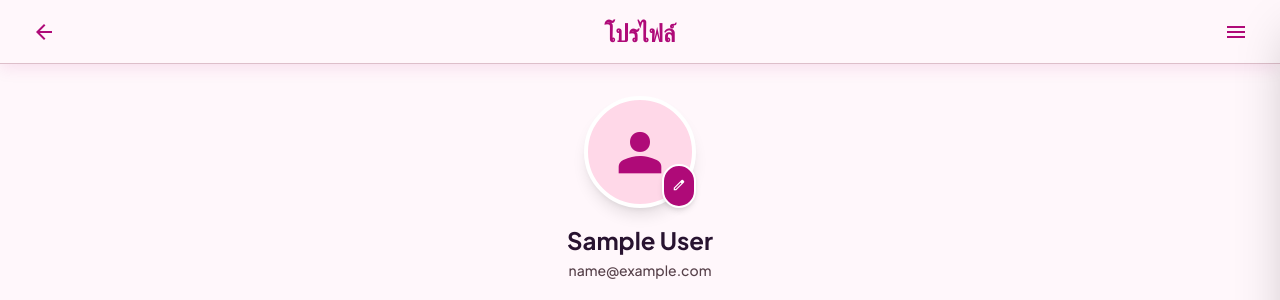
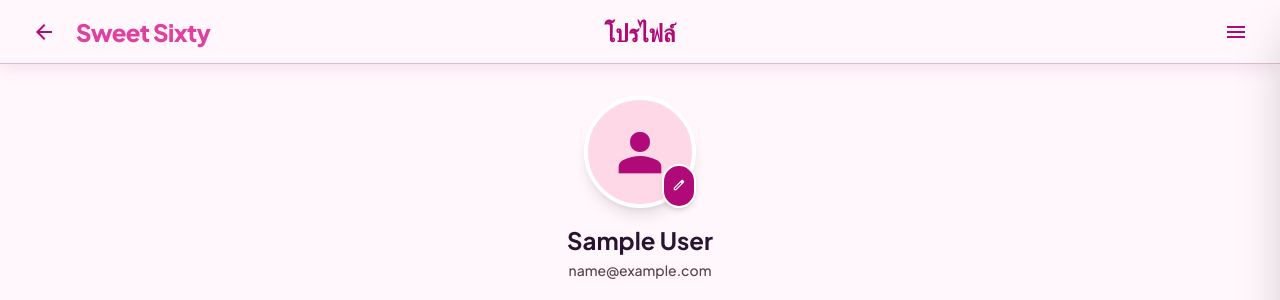
Before and after one commit to paiepor/sweet60, a Django app: page /profile/ in a window 1280 px wide. Shown: the top 300 px of the page. Run offline with Django 5.2, Linux system fonts and the light colour scheme; the visitor is signed in with stand-in values (Sample User, id 1); data comes from the database, SQL or seed files in the repository; data that the repository does not hold is empty; some libraries are stand-ins or nearby versions.

Commit message:
Refactor header and menu styles in multiple templates; add back navigation button in emergency and profile pages
Co-authored-by: Copilot <copilot@github.com>

```diff
--- a/templates/emergency.html
+++ b/templates/emergency.html
@@ -57,6 +57,9 @@
 <!-- Header -->
 <header class="bg-[#fef7ff] top-0 border-b-2 border-[#e040a0]/10 shadow-[0_4px_16px_rgba(224,64,160,0.15)] flex justify-between items-center px-6 h-20 w-full fixed z-50">
     <div class="flex items-center gap-3">
+        <a onclick="history.back()" class="text-[#e040a0] hover:scale-105 transition-transform duration-300 bouncy-spring">
+            <span class="material-symbols-outlined">arrow_back</span>
+        </a>
         <span class="font-['Plus_Jakarta_Sans'] font-extrabold text-2xl tracking-tight text-[#e040a0]">Sweet Sixty</span>
     </div>
     <div class="flex items-center gap-3">
--- a/templates/index.html
+++ b/templates/index.html
@@ -23,7 +23,7 @@
 <div id="drawer" class="fixed inset-y-0 right-0 w-64 bg-white shadow-2xl z-[60] transform translate-x-full transition-transform duration-300 ease-in-out">
     <div class="p-6 flex flex-col h-full">
         <div class="flex justify-between items-center mb-8">
-            <h2 class="font-headline-md text-primary">เมนู</h2>
+            <h2 class="font-bold text-xl text-primary">เมนู</h2>
             <button onclick="toggleDrawer()" class="text-outline hover:text-error active:scale-90 transition-transform">
                 <span class="material-symbols-outlined">close</span>
             </button>
--- a/templates/profile.html
+++ b/templates/profile.html
@@ -27,22 +27,22 @@
             </button>
         </div>
         <div class="flex flex-col gap-4">
-            <a href="{% url 'home' %}" class="flex items-center gap-3 font-bold text-on-surface hover:text-primary transition-colors">
+            <a href="{% url 'home' %}" class="flex items-center gap-3 font-label-bold text-on-surface hover:text-primary transition-colors">
                 <span class="material-symbols-outlined">home</span> หน้าหลัก
             </a>
-            <a href="{% url 'edit_profile' %}" class="flex items-center gap-3 font-bold text-on-surface hover:text-primary transition-colors">
+            <a href="{% url 'edit_profile' %}" class="flex items-center gap-3 font-label-bold text-on-surface hover:text-primary transition-colors">
                 <span class="material-symbols-outlined">settings</span> แก้ไขโปรไฟล์
             </a>
-            <a href="{% url 'emergency' %}" class="flex items-center gap-3 font-bold text-error hover:text-error transition-colors">
+            <a href="{% url 'emergency' %}" class="flex items-center gap-3 font-label-bold text-error hover:text-error transition-colors">
                 <span class="material-symbols-outlined">emergency</span> ฉุกเฉิน
             </a>
-            <a href="{% url 'help_center' %}" class="flex items-center gap-3 font-bold text-on-surface hover:text-primary transition-colors">
+            <a href="{% url 'help_center' %}" class="flex items-center gap-3 font-label-bold text-on-surface hover:text-primary transition-colors">
                 <span class="material-symbols-outlined">help_center</span> ศูนย์ช่วยเหลือ
             </a>
             <hr class="border-outline-variant my-4">
             <form action="{% url 'account_logout' %}" method="post">
                 {% csrf_token %}
-                <button type="submit" class="flex items-center gap-3 font-bold text-on-surface-variant hover:text-error transition-colors w-full text-left">
+                <button type="submit" class="flex items-center gap-3 font-label-bold text-on-surface-variant hover:text-error transition-colors w-full text-left">
                     <span class="material-symbols-outlined">logout</span> ออกจากระบบ
                 </button>
             </form>
@@ -53,10 +53,14 @@
 
 <!-- Header -->
 <header class="bg-[#fff7fb] flex justify-between items-center w-full px-6 h-16 sticky top-0 z-50 border-b border-[#ddbfca] shadow-[0_4px_16px_rgba(175,10,120,0.1)]">
-    <a onclick="history.back()" class="w-10 h-10 flex items-center justify-center rounded-full hover:bg-[#e040a0]/10 active:scale-95 transition-all text-primary">
+
+    <div class="flex items-center gap-3">
+        <a onclick="history.back()" class="w-10 h-10 flex items-center justify-center rounded-full hover:bg-[#e040a0]/10 active:scale-95 transition-all text-primary">
         <span class="material-symbols-outlined text-2xl">arrow_back</span>
     </a>
-    <h1 class="font-bold text-2xl text-primary">โปรไฟล์</h1>
+        <span class="font-['Plus_Jakarta_Sans'] font-extrabold text-2xl tracking-tight text-[#e040a0]">Sweet Sixty</span>
+    </div>
+    <h1 class="font-['Plus_Jakarta_Sans'] font-bold text-2xl text-primary absolute left-1/2 -translate-x-1/2">โปรไฟล์</h1>
     <button onclick="toggleDrawer()" class="w-10 h-10 flex items-center justify-center rounded-full hover:bg-[#e040a0]/10 active:scale-95 transition-all text-primary">
         <span class="material-symbols-outlined text-2xl">menu</span>
     </button>
```
Also changed, not shown: templates/community.html (+6 -4 lines), templates/jobs.html (+8 -6 lines).
